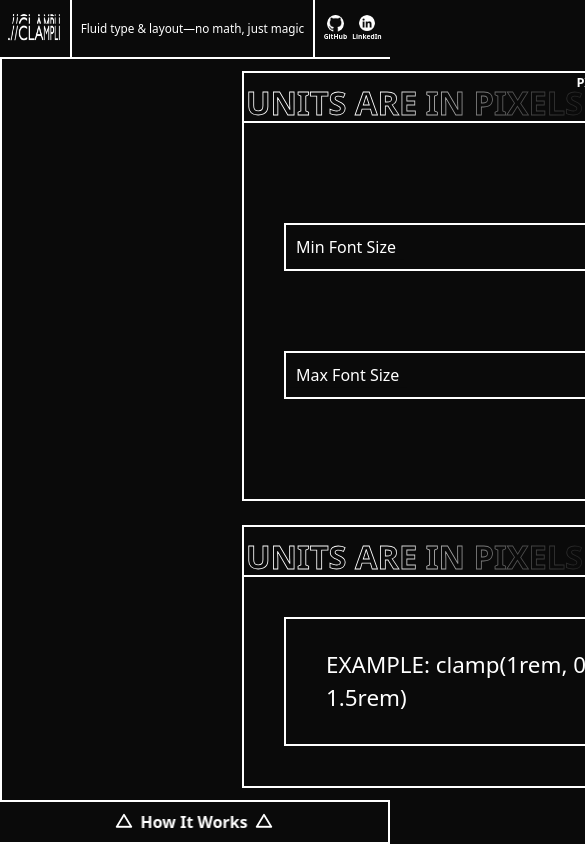
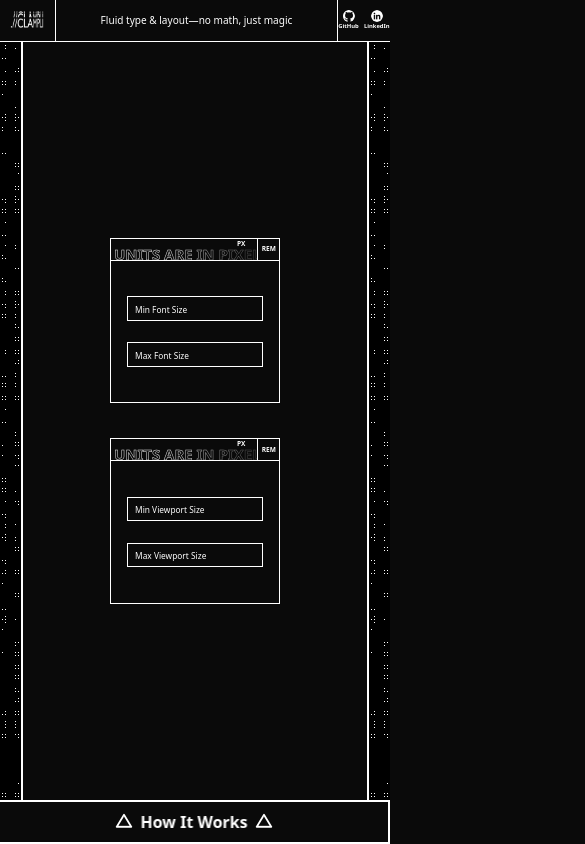
Before and after one commit to auilk/clampli, a React (Vite) app: page / in a window 390 px wide. Shown: the top 844 px of the page, 585 px wide, since content can reach past the window. Built offline with nearby package versions, Linux system fonts and the light colour scheme.

Commit message:
Refine NavBar size and implement responsive Form layout

```diff
--- a/src/App.jsx
+++ b/src/App.jsx
@@ -15,41 +15,42 @@ function App()
       <header className="flex flex-col">
         <NavBar
           gap="clamp(5px, 4.286px + 0.223vw, 10px)"
-          padding="clamp(0.5rem, 0.393rem + 0.536vw, 1.25rem)"
+          padding="clamp(0rem, -0.096rem + 0.482vw, 0.5rem)"
+          borderWidth="clamp(1px, 0.614px + 0.12vw, 3px)"
         >
           <NavLink
             position="right"
             link="https://github.com/auilk"
             text="GitHub"
-            fontSize="clamp(0.4rem, 0.329rem + 0.357vw, 0.9rem)"
+            fontSize="clamp(0.35rem, 0.283rem + 0.337vw, 0.7rem)"
             icon={GitIcon}
-            iconSize="clamp(1rem, 0.886rem + 0.571vw, 1.8rem)"
+            iconSize="clamp(0.75rem, 0.625rem + 0.627vw, 1.4rem)"
           ></NavLink>
 
           <NavLink
             position="right"
             link="https://github.com/auilk"
             text="LinkedIn"
-            fontSize="clamp(0.4rem, 0.329rem + 0.357vw, 0.9rem)"
+            fontSize="clamp(0.35rem, 0.283rem + 0.337vw, 0.7rem)"
             icon={LinkedinIcon}
-            iconSize="clamp(1rem, 0.886rem + 0.571vw, 1.8rem)"
+            iconSize="clamp(0.75rem, 0.625rem + 0.627vw, 1.4rem)"
           ></NavLink>
 
           <p
             position="center"
             className="text-white"
             style={{
-              fontSize: "clamp(0.7rem, 0.545rem + 0.775vw, 1.785rem)"
+              fontSize: "clamp(0.6rem, 0.465rem + 0.675vw, 1.3rem)"
             }}
           >
             Fluid type & layout—no math, just magic
           </p>
 
           <div
-            className="mx-1.5 h-10 scale-170 bg-cover bg-center bg-no-repeat"
+            className="mx-1.5 h-10 bg-cover bg-center bg-no-repeat"
             position="left"
             style={{
-              minWidth: "clamp(2.5rem, 2.286rem + 1.071vw, 4rem)",
+              width: "clamp(2.5rem, 1.825rem + 3.373vw, 6rem)",
               backgroundImage: `url(${ClampliLogo})`,
             }}
           ></div>
@@ -58,27 +59,40 @@ function App()
 
       <main className="flex relative flex-col flex-grow min-h-0">
         <section className="flex flex-grow pb-11 min-h-0">
-          <div className="w-full h-full flex-[5%] border-r-2 border-white">
+          <div className="w-full h-full flex-[6%] xs:flex-[5%] border-r-2 border-white">
             <DottedBG></DottedBG>
           </div>
 
-          <div className="flex flex-col justify-around h-full px-60 flex-[90%]">
-            <div className="flex justify-between">
+          <div className="flex flex-col items-center justify-around h-full px-0 flex-[90%]">
+            <div
+              className="flex xs:flex-row flex-col justify-center"
+              style={{
+                gap: "clamp(20px, -49.189px + 21.622vw, 500px)"
+              }}
+            >
               <Form
                 label01="Min Font Size"
                 label02="Max Font Size"
+                gap="clamp(20px, 12.793px + 2.252vw, 70px)"
+                padX="clamp(1rem, 0.784rem + 1.081vw, 2.5rem)"
+                padY="clamp(2rem, 1.036rem + 4.819vw, 7rem)"
+                borderWidth="clamp(1px, 0.614px + 0.12vw, 3px)"
               ></Form>
 
               <Form
                 label01="Min Viewport Size"
                 label02="Max Viewport Size"
+                gap="clamp(20px, 12.793px + 2.252vw, 70px)"
+                padX="clamp(1rem, 0.784rem + 1.081vw, 2.5rem)"
+                padY="clamp(2rem, 1.036rem + 4.819vw, 7rem)"
+                borderWidth="clamp(1px, 0.614px + 0.12vw, 3px)"
               ></Form>
             </div>
 
-            <ClampResult fontSize="1.4rem"></ClampResult>
+            {/* <ClampResult fontSize="1.4rem"></ClampResult> */}
           </div>
 
-          <div className="w-full h-full flex-[5%] border-l-2 border-white">
+          <div className="w-full h-full flex-[6%] xs:flex-[5%] border-l-2 border-white">
             <DottedBG></DottedBG>
           </div>
         </section>
--- a/src/components/Form.jsx
+++ b/src/components/Form.jsx
@@ -8,22 +8,45 @@ import UnitSelector from "./UnitSelector.jsx";
  * @param {string} [props.className] - Optional CSS class for styling the form container.
  * @param {string} props.label01 - Label for the minimum size input.
  * @param {string} props.label02 - Label for the maximum size input.
+ * @param {string} [props.gap="5px"] - CSS gap between the InputField components (e.g., "50px", "8rem")
+ * @param {string} [props.padX="2rem"] - Horizontal padding of the form.
+ * @param {string} [props.padY="4rem"] - Vertical padding of the form.
+ * @param {string} [props.borderWidth="2px"] - CSS border width around the Form container (e.g., "1px", "0.5rem").
  * @returns {JSX.Element} The rendered form for clamp() value generation.
  */
-
-function Form({className, label01, label02})
+function Form({className, label01, label02, gap="50px", padX = "2rem", padY = "4rem", borderWidth = "2px"})
 {
     return(
         <form
             className={`w-fit h-fit ${className}`}
             onSubmit={(event) => event.preventDefault()}
         >
-            <UnitSelector fontSize="0.8rem"></UnitSelector>
+            <UnitSelector
+                fontSize="clamp(0.4rem, 0.355rem + 0.223vw, 0.71rem)"
+                borderWidth={borderWidth}
+            ></UnitSelector>
 
-            <div className="px-10 py-25 flex flex-col gap-20 border-[0px_2px_2px_2px] border-white bg-graphite-900">
-                <InputField label={label01}></InputField>
+            <div
+                className="flex flex-col border-[0px_2px_2px_2px] border-white bg-graphite-900"
+                style={{
+                    padding: `${padY} ${padX}`,
+                    borderWidth: `0px ${borderWidth} ${borderWidth} ${borderWidth}`,
+                    gap: gap
+                }}
+            >
+                <InputField
+                    label={label01}
+                    width="clamp(8rem, 5.982rem + 10.09vw, 22rem)"
+                    fontSize="clamp(0.5rem, 0.399rem + 0.505vw, 1.2rem)"
+                    borderWidth={borderWidth}
+                ></InputField>
 
-                <InputField label={label02}></InputField>
+                <InputField
+                    label={label02}
+                    width="clamp(8rem, 5.982rem + 10.09vw, 22rem)"
+                    fontSize="clamp(0.5rem, 0.399rem + 0.505vw, 1.2rem)"
+                    borderWidth={borderWidth}
+                ></InputField>
             </div>
         </form>
     );
--- a/src/components/InputField.jsx
+++ b/src/components/InputField.jsx
@@ -11,7 +11,7 @@ import { useState } from "react";
  * @param {string} [props.borderColor] - CSS border color.
  * @returns {JSX.Element} The rendered input field element.
  */
-function InputField({label = "label", width = "20rem", fontSize = "1rem", textColor, borderColor})
+function InputField({label = "label", width = "20rem", fontSize = "1rem", textColor, borderColor, borderWidth = "2px"})
 {
     const [value, SetValue] = useState("");
     const [isFocused, SetIsFocused] = useState(false);
@@ -19,19 +19,21 @@ function InputField({label = "label", width = "20rem", fontSize = "1rem", textCo
     return (
         <div className="flex relative flex-col">
             <label
-                className="pl-2 pr-2 text-lg text-white bg-graphite-900 absolute top-1/2 left-1 -translate-y-1/2 transition-all cursor-text"
+                className="text-lg text-white bg-graphite-900 absolute top-1/2 left-1 -translate-y-1/2 transition-all cursor-text"
                 htmlFor={label}
                 style={{
                     color: borderColor,
                     top: isFocused === true ? "-2px" : "50%",
-                    fontSize: isFocused === true ? `calc(${fontSize} * 0.75)` : fontSize
+                    fontSize: isFocused === true ? `calc(${fontSize} * 0.75)` : fontSize,
+                    paddingLeft: "clamp(0.2rem, 0.085rem + 0.577vw, 1rem)",
+                    paddingRight: "clamp(0.2rem, 0.085rem + 0.577vw, 1rem)"
                 }}
             >
                 {label}
             </label>
 
             <input
-                className="pt-3 pr-3 pb-3 pl-3 text-6xl text-white border-2 outline-0"
+                className="text-white outline-0"
                 id={label}
                 type="text"
                 value={value}
@@ -43,8 +45,9 @@ function InputField({label = "label", width = "20rem", fontSize = "1rem", textCo
                     fontSize: fontSize,
                     color: textColor,
                     borderColor: borderColor,
-                    paddingTop: `${68.18 / 100 * parseFloat(fontSize)}rem`,
-                    paddingBottom: `${68.18 / 100 * parseFloat(fontSize)}rem`
+                    paddingTop: `calc(60.18 / 100 * ${fontSize})`,
+                    paddingBottom: `calc(60.18 / 100 * ${fontSize})`,
+                    borderWidth: borderWidth
                 }}
             />
         </div>
--- a/src/components/NavBar.jsx
+++ b/src/components/NavBar.jsx
@@ -9,9 +9,10 @@ const NavBarContext = createContext(false);
  * @param {React.ReactNode} props.children - Elements to be rendered inside the navbar.
  * @param {string} [props.gap="5px"] - CSS gap between children elements (e.g., "5px", "1rem").
  * @param {string} [props.padding="1.25rem"] - CSS padding inside the navbar container (e.g., "1rem", "10px").
+ * @param {string} [props.borderWidth="2px"] - CSS border width around the navbar container (e.g., "1px", "0.5rem").
  * @returns {JSX.Element} The rendered navigation bar container.
  */
-function NavBar({children, gap = "5px", padding = "1.25rem"})
+function NavBar({children, gap = "5px", padding = "1.25rem", borderWidth = "2px"})
 {
     const leftElements = []
     const centerElements = []
@@ -41,16 +42,18 @@ function NavBar({children, gap = "5px", padding = "1.25rem"})
     return(
         <NavBarContext.Provider value={true}>
             <nav
-                className="flex border-b-2 border-white"
+                className="flex border-white"
                 style={{
                     gap: gap,
+                    borderBottomWidth: borderWidth
                 }}
             >
                 <div
-                    className="flex justify-center items-center flex-[5%] border-r-2 border-white"
+                    className="flex justify-center items-center flex-[5%] border-white"
                     style={{
                         gap: gap,
-                        padding: padding
+                        padding: padding,
+                        borderRightWidth: borderWidth
                     }}
                 >
                     {leftElements}
@@ -66,10 +69,11 @@ function NavBar({children, gap = "5px", padding = "1.25rem"})
                 </div>
 
                 <div
-                    className="flex justify-center items-center flex-[5%] border-l-2 border-white"
+                    className="flex justify-center items-center flex-[5%] border-white"
                     style={{
                         gap: gap,
-                        padding: padding
+                        padding: padding,
+                        borderLeftWidth: borderWidth
                     }}
                 >
                     {rightElements}
--- a/src/components/TextOutline.jsx
+++ b/src/components/TextOutline.jsx
@@ -43,10 +43,12 @@ function TextOutline({className, text, fontSize = "1rem", outlineColor = "black"
         >
             <text
                 ref={textRef}
-                fontSize={fontSize}
                 fill="none"
                 stroke={outlineColor}
-                strokeWidth={`${outlineWidth}rem`}
+                strokeWidth={outlineWidth}
+                style={{
+                    fontSize: fontSize
+                }}
             >
                 {text}
             </text>
--- a/src/components/UnitSelector.jsx
+++ b/src/components/UnitSelector.jsx
@@ -6,18 +6,24 @@ import TextOutline from "./TextOutline";
  *
  * @param {Object} props - Component props.
  * @param {string} [props.fontSize="2rem"] - CSS font size for the selector text.
+ * @param {string} [props.borderWidth="2px"] - CSS border width around the UnitSelector container (e.g., "1px", "0.5rem").
  * @returns {JSX.Element} The rendered unit selector element.
  */
-function UnitSelector({fontSize = "2rem"})
+function UnitSelector({fontSize = "2rem", borderWidth = "2px"})
 {
     const [selected, SetSelected] = useState("px");
 
     return (
-        <div className="flex justify-between border-[2px_0px_2px_2px] border-white">
+        <div
+            className="flex justify-between border-white"
+            style={{
+                borderWidth: `${borderWidth} 0px ${borderWidth} ${borderWidth}`
+            }}
+        >
             <button
                 className="flex overflow-hidden relative font-bold text-white transition-all duration-500 border-r-1 bg-graphite-900 hover:bg-graphite-500"
                 style={{
-                    padding: `${1.875 * parseFloat(fontSize)}rem`,
+                    padding: `calc(1.6 * ${fontSize})`,
                     fontSize: fontSize,
                     flex: selected === "px" ? "90%" : "10%",
                 }}
@@ -45,9 +51,9 @@ function UnitSelector({fontSize = "2rem"})
                 >
                     <TextOutline
                         text={"UNITS ARE IN PIXELS"}
-                        fontSize={`${3 * parseFloat(fontSize)}rem`}
+                        fontSize={`calc(${fontSize} * 3.2)`}
                         outlineColor={"white"}
-                        outlineWidth={`${0.05 * parseFloat(fontSize)}rem`}
+                        outlineWidth={`calc(${fontSize} * 0.1)`}
                     ></TextOutline>
                 </div>
             </button>
@@ -55,8 +61,8 @@ function UnitSelector({fontSize = "2rem"})
             <button
                 className="flex overflow-hidden relative font-bold text-white transition-all duration-500 border-r-1 bg-graphite-900 hover:bg-graphite-500"
                 style={{
-                    padding: `${1.875 * fontSize}rem`,
-                    fontSize: `${fontSize}rem`,
+                    padding: `calc(1.6 * ${fontSize})`,
+                    fontSize: fontSize,
                     flex: selected === "rem" ? "90%" : "10%",
                 }}
                 onClick={() => SetSelected("rem")}
@@ -82,9 +88,9 @@ function UnitSelector({fontSize = "2rem"})
                 >
                     <TextOutline
                         text={"UNITS ARE IN REM"}
-                        fontSize={`${3 * parseFloat(fontSize)}rem`}
+                        fontSize={`calc(${fontSize} * 3.2)`}
                         outlineColor={"white"}
-                        outlineWidth={`${0.05 * parseFloat(fontSize)}rem`}
+                        outlineWidth={`calc(${fontSize} * 0.1)`}
                     ></TextOutline>
                 </div>
 
--- a/src/index.css
+++ b/src/index.css
@@ -1,4 +1,8 @@
 @import "tailwindcss";
+
+@theme {
+  --breakpoint-xs: 450px;
+}
 
 @layer base {
   * {
```
